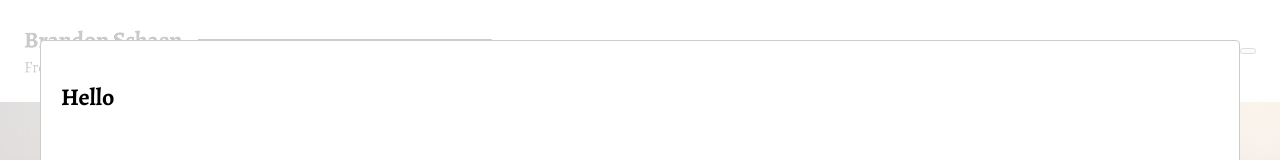
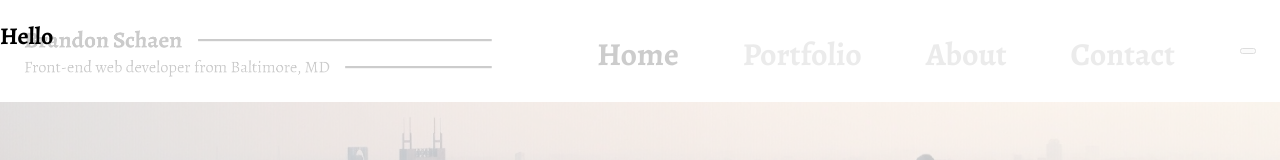
Before and after one commit to SonniSonni/Brandon-Portfolio, a React (Create React App) app in the folder client/: page / in a window 1280 px wide. Both pictures are taken after a click on the button 1248 px from the left and 51 px from the top of the page. Shown: the top 160 px of the page. Built offline with nearby package versions, Linux system fonts and the light colour scheme.

Commit message:
Corrected app el

```diff
--- a/client/src/Components/Header/Header.js
+++ b/client/src/Components/Header/Header.js
@@ -5,7 +5,7 @@ import ham from '../../Resources/ham.png';
 import { NavLink } from 'react-router-dom';
 import Modal from 'react-modal';
 
-Modal.setAppElement(Header);
+Modal.setAppElement('#root');
 
 export default class Header extends Component{
   constructor(props) {
@@ -56,6 +56,7 @@ export default class Header extends Component{
     <Modal
       isOpen={this.state.showModal}
       onRequestClose={this.handleCloseModal}
+      className="modal-menu"
     >
       <h2>Hello</h2>
     </Modal>
```
